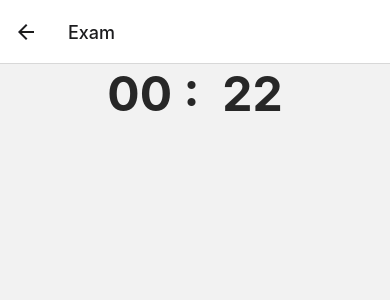
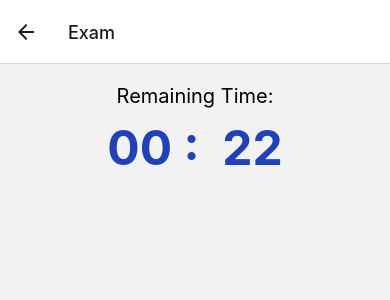
Before and after one commit to anxnyaaa/IELTS_Sections, a React Native app: screen /Exam in a window 390 px wide. Shown: the top 300 px of the page. Built offline with nearby package versions, Linux system fonts and the light colour scheme.

Commit message:
timer + heading added!

```diff
--- a/App.js
+++ b/App.js
@@ -14,7 +14,6 @@ export default function App() {
     <NavigationContainer>
       <Stack.Navigator initialRouteName='Levels'>
         <Stack.Screen name="Levels" component={Levels}/>
-        <Stack.Screen name="Test" component={Test}/>
         <Stack.Screen name="Exam" component={Stopclock}/>
       </Stack.Navigator>
     </NavigationContainer>
--- a/timer/Stopclock.js
+++ b/timer/Stopclock.js
@@ -43,8 +43,8 @@ export default function StopClock({ route, navigation }) {
 
   return (
     <View style={styles.container}>
+      <Text style={styles.remText}>Remaining Time:</Text>
       <Time time={time} />
-
     </View>
   );
 }
@@ -52,9 +52,14 @@ export default function StopClock({ route, navigation }) {
 const styles = StyleSheet.create({
   container: {
     display: 'flex',
-    flexDirection: 'column',
     alignItems: 'center',
     justifyContent: 'center',
     width: '100%',
   },
+  remText: {
+    margin: 10,
+    marginTop: 20,
+    fontSize: 20,
+  }
+
 });
--- a/timer/Time.js
+++ b/timer/Time.js
@@ -29,6 +29,6 @@ const styles = StyleSheet.create({
     time: {
         fontSize: 48,
         fontWeight: 'bold',
-        color: '#272727',
+        color: '#1F41BB',
     },
 });
```
